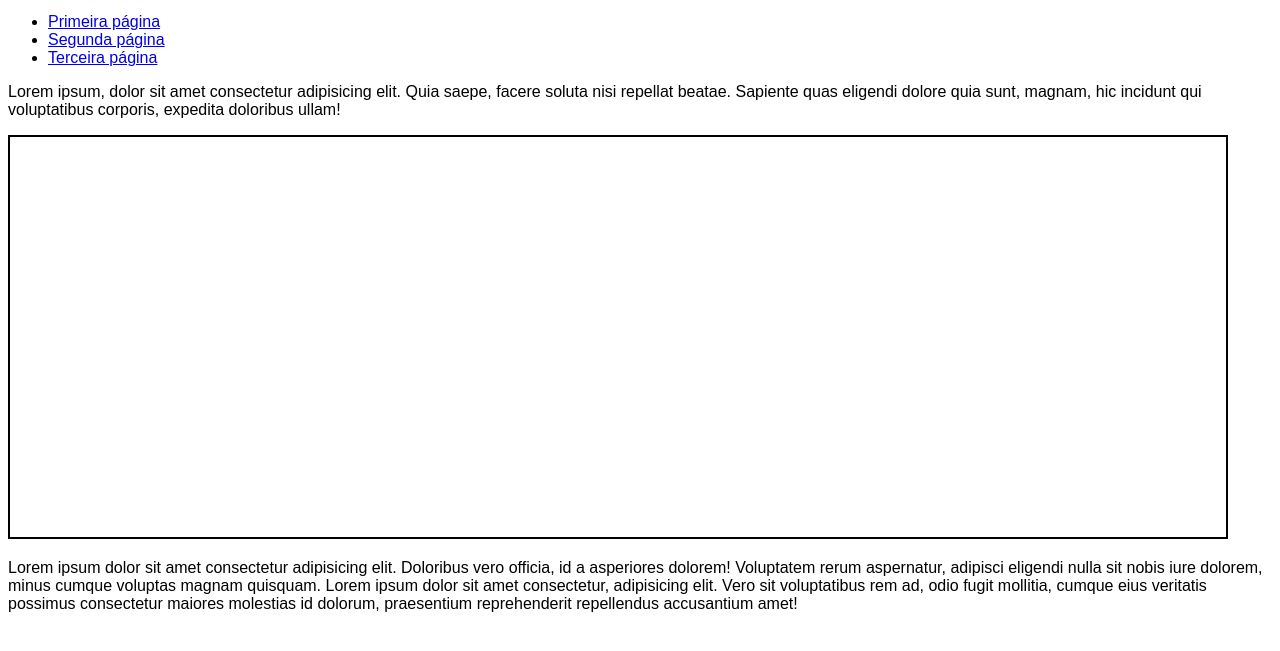
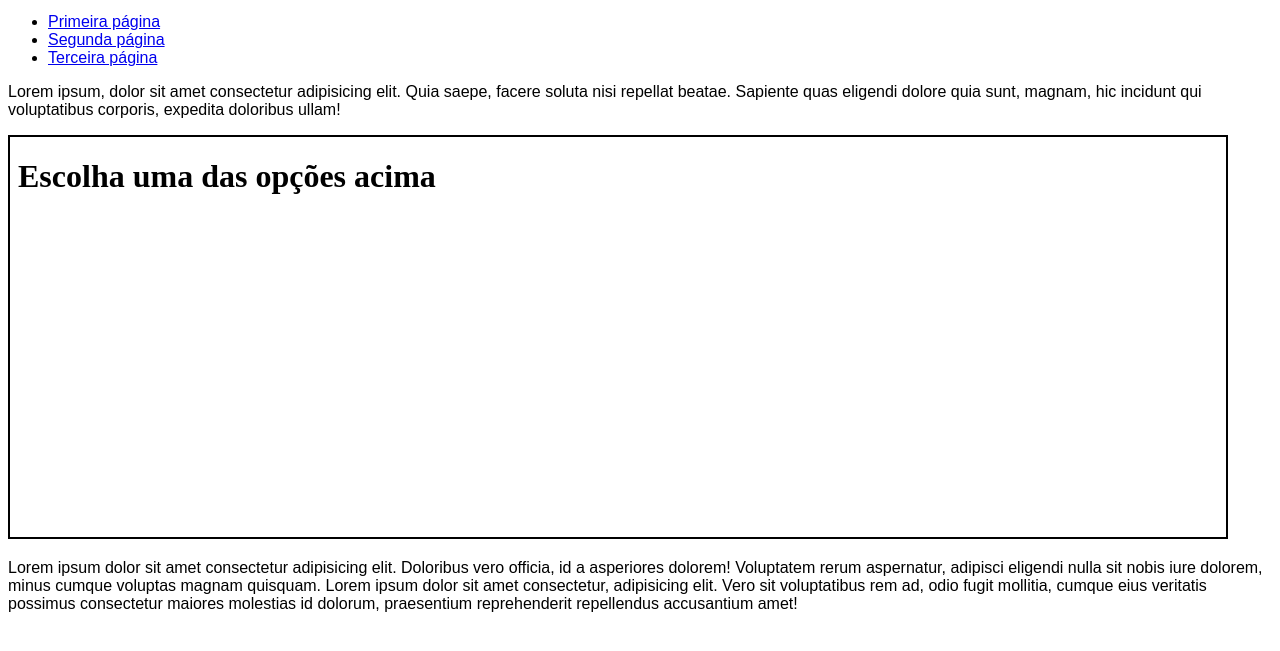
Before and after one commit to adriansantos0225/html-css, a plain HTML site: page exercicios/ex024/iframe003.html in a window 1280 px wide. Shown: the part 119-770 px from the top of the page. Drawn offline with Linux system fonts and the light colour scheme.

Commit message:
exercicio iframe

```diff
--- a/exercicios/ex024/iframe003.html
+++ b/exercicios/ex024/iframe003.html
@@ -28,7 +28,7 @@
 
     <p>Lorem ipsum, dolor sit amet consectetur adipisicing elit. Quia saepe, facere soluta nisi repellat beatae. Sapiente quas eligendi dolore quia sunt, magnam, hic incidunt qui voluptatibus corporis, expedita doloribus ullam!</p>
 
-    <iframe id="tela" name="frame" src=""></iframe>
+    <iframe id="tela" name="frame" srcdoc="<h1>Escolha uma das opções acima</h1>"></iframe>
 
     <p>Lorem ipsum dolor sit amet consectetur adipisicing elit. Doloribus vero officia, id a asperiores dolorem! Voluptatem rerum aspernatur, adipisci eligendi nulla sit nobis iure dolorem, minus cumque voluptas magnam quisquam. Lorem ipsum dolor sit amet consectetur, adipisicing elit. Vero sit voluptatibus rem ad, odio fugit mollitia, cumque eius veritatis possimus consectetur maiores molestias id dolorum, praesentium reprehenderit repellendus accusantium amet!</p>
 </body>
```
